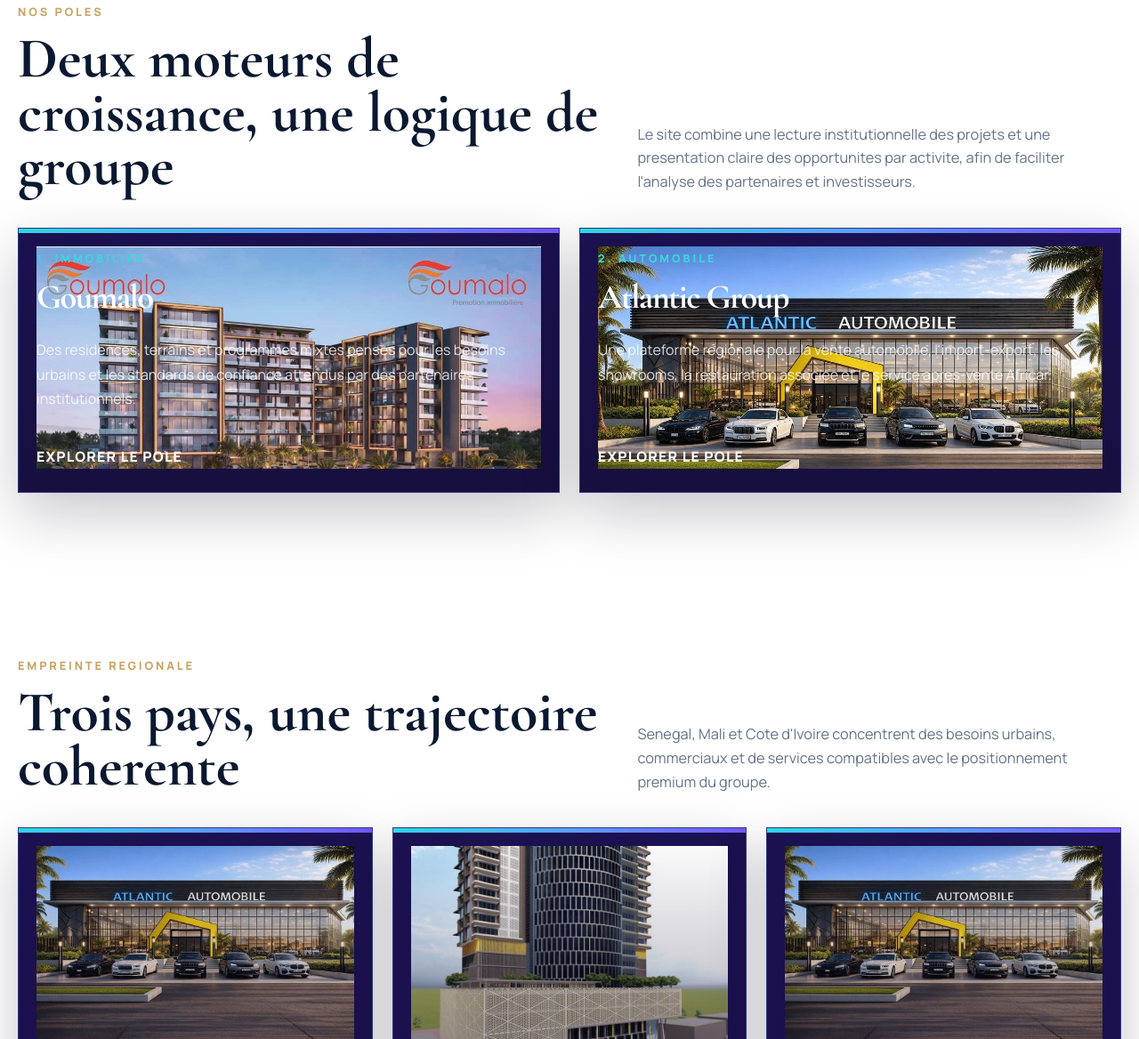
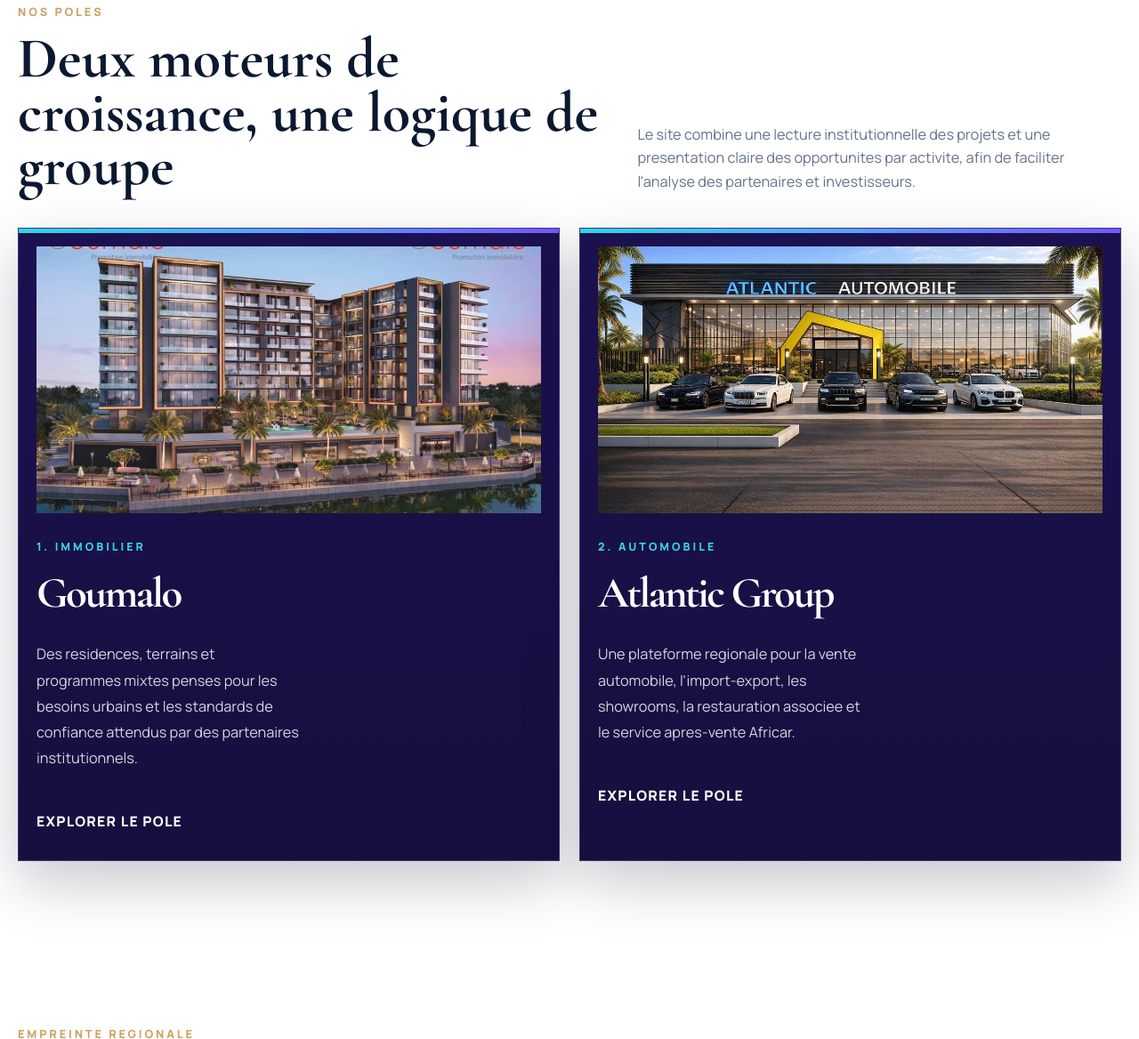
Before and after one commit to aronaeasyoil-bot/ATLANTIC-HOLDING, a website with bundled scripts: page index.html in a window 1280 px wide. Shown: the part 2663-3831 px from the top of the page at 89% size. Built offline with nearby package versions, Linux system fonts and the light colour scheme; files whose address does not match are found by name.

Commit message:
Refine sector card stacked layout

```diff
--- a/assets/css/site.css
+++ b/assets/css/site.css
@@ -1816,6 +1816,46 @@ main {
   box-shadow: none;
 }
 
+.info-card.sector-card {
+  justify-content: flex-start;
+}
+
+.info-card.sector-card .sector-card__image {
+  position: relative;
+  inset: auto;
+  height: 300px;
+  min-height: 300px;
+}
+
+.info-card.sector-card .sector-card__image img {
+  width: 100%;
+  height: 100%;
+  object-fit: cover;
+  object-position: center;
+}
+
+.info-card.sector-card .sector-card__body {
+  justify-content: flex-start;
+  gap: 16px;
+  padding: 28px 20px 30px;
+}
+
+.info-card.sector-card .info-card__title {
+  font-size: clamp(2.25rem, 3.8vw, 3.4rem);
+  line-height: 1.02;
+  letter-spacing: -0.05em;
+}
+
+.info-card.sector-card .info-card__copy {
+  max-width: 30ch;
+  font-size: 1.02rem;
+  line-height: 1.78;
+}
+
+.info-card.sector-card .info-card__link {
+  margin-top: 4px;
+}
+
 .info-card.project-card,
 .info-card.country-detail {
   display: flex;
@@ -1904,6 +1944,10 @@ main {
   .info-card.country-detail .info-card__title,
   .info-card.gallery-card .info-card__title {
     font-size: clamp(1.9rem, 7vw, 2.7rem);
+  }
+
+  .info-card.sector-card .info-card__copy {
+    max-width: none;
   }
 
   .info-card__actions {
```
